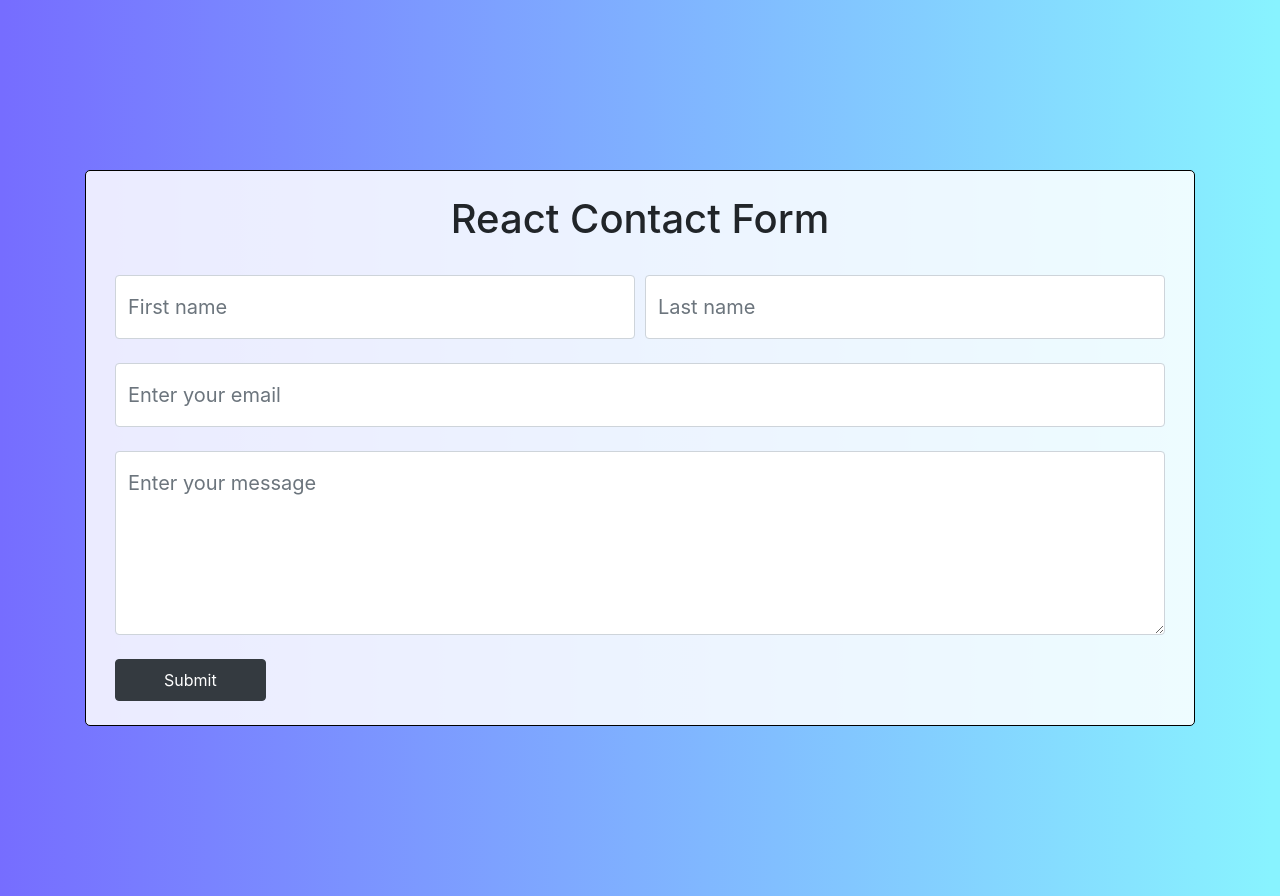
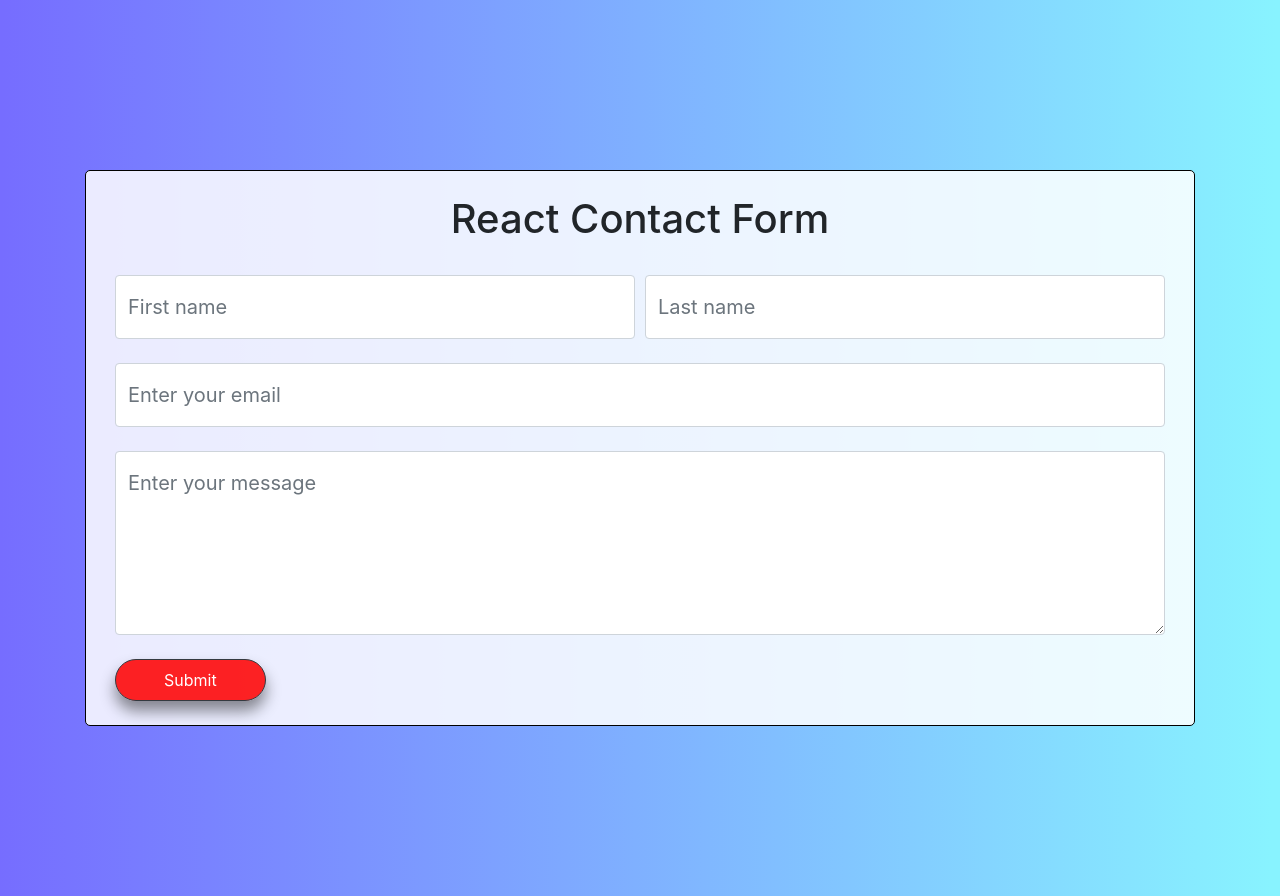
Before and after one commit to gaurav147-star/contact-form-, a React (Create React App) app: page / in a window 1280 px wide. Built offline with nearby package versions, Linux system fonts and the light colour scheme.

Commit message:
submit design changes

```diff
--- a/src/App.css
+++ b/src/App.css
@@ -1,5 +1,5 @@
-body{
-  background: linear-gradient(90.28deg, #766DFF 0.24%, #88F3FF 99.31%);
+body {
+  background: linear-gradient(90.28deg, #766dff 0.24%, #88f3ff 99.31%);
 }
 
 .f {
@@ -8,6 +8,11 @@ body{
   background: rgba(255, 255, 255, 0.856);
   margin: 170px 0px;
 }
-.form-control{
+.form-control {
   font-size: 20px;
 }
+.btn {
+  border-radius: 50px;
+  background: rgba(255, 0, 0, 0.863) !important;
+  box-shadow: 0px 10px 15px rgba(0, 0, 0, 0.445) !important;
+}
```
